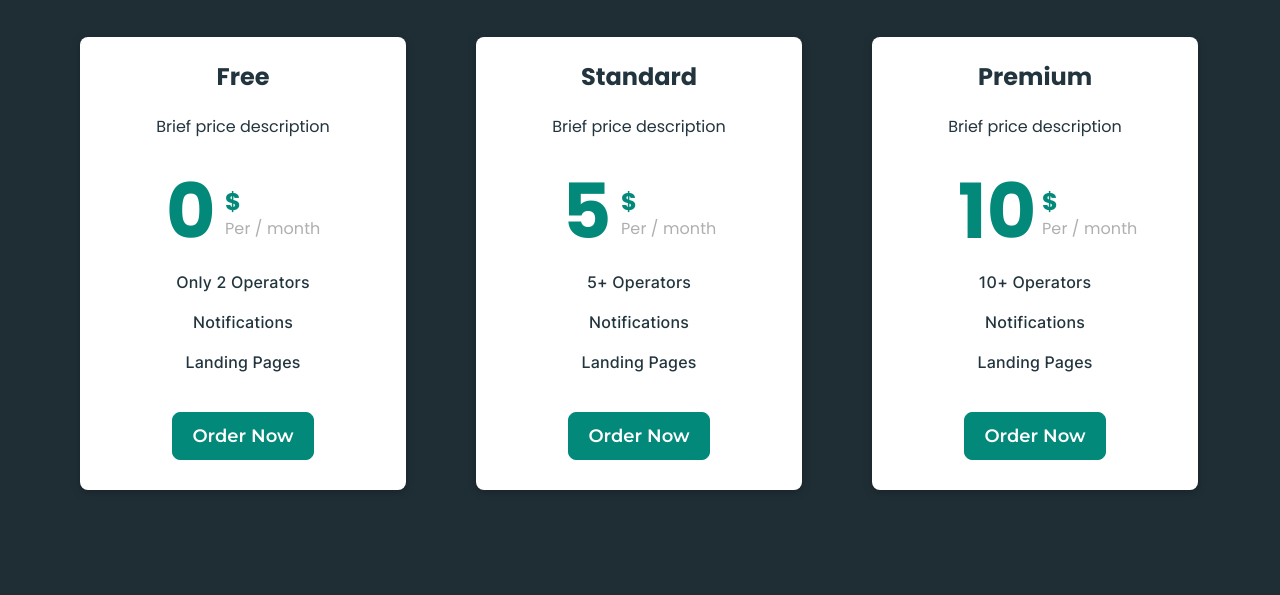
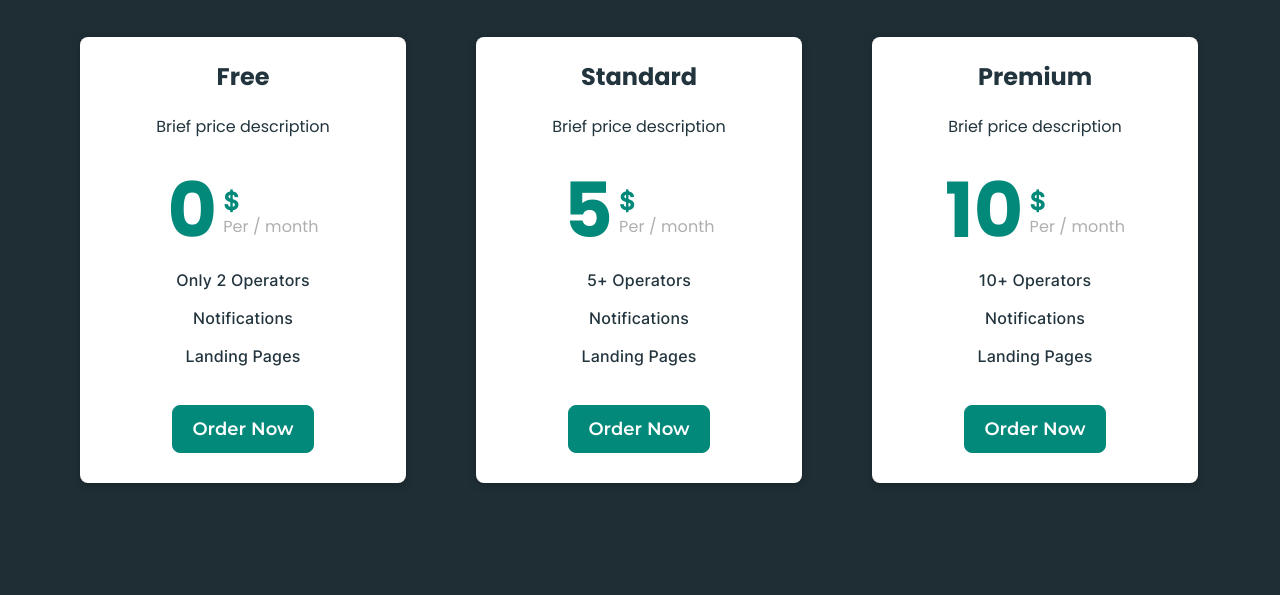
Before and after one commit to hungnguyenhuu-agilityio/thanhnguyen-html-css-practice-one, a website built with Parcel: page src/index.html in a window 1280 px wide. Shown: the part 1909-2504 px from the top of the page. Built offline with nearby package versions, Linux system fonts and the light colour scheme.

Commit message:
fix(card-price): update card-price for pricing section

```diff
--- a/src/assets/css/components/card.css
+++ b/src/assets/css/components/card.css
@@ -25,7 +25,6 @@
   text-align: center;
   font-family: var(--primary-font);
   font-size: var(--font-size-xl);
-  font-style: normal;
   font-weight: var(--fw-bold);
   line-height: 80px;
 }
@@ -36,48 +35,44 @@
   font-size: var(--font-size-sm);
   font-weight: var(--fw-regular);
   line-height: 20px;
-  padding-bottom: 25px;
+  padding-bottom: 24px;
 }
 
 .card-price {
   font-family: var(--primary-font);
-  padding-left: 86px;
-  position: relative;
+  display: flex;
+  justify-content: center;
 }
 
-.card-price::before {
-  content: "$";
+.price-title {
+  padding-left: 6px;
+  padding-top: 26px;
+}
+
+.dollar {
   color: var(--secondary-color);
+  font-family: var(--secondary-font);
   font-size: var(--font-size-xl);
   font-weight: var(--fw-bold);
   line-height: 30px;
   letter-spacing: 0.1px;
-  position: absolute;
-  top: 25px;
-  right: 165px;
 }
 
-.card-wrapper:hover .card-price::before {
+.period {
+  color: #afafaf;
+  font-family: var(--primary-font);
+  font-size: var(--font-size-sm);
+  font-weight: var(--fw-regular);
+  line-height: 19px;
+  letter-spacing: 0.1px;
+}
+
+.card-wrapper:hover .dollar {
   color: var(--primary-color);
 }
 
-.card-price::after {
-  content: "Per / month";
-  color: #afafaf;
-  font-size: var(--font-size-sm);
-  font-weight: var(--fw-regular);
-  letter-spacing: 0.1px;
-  position: absolute;
-  bottom: 25px;
-  left: 145px;
-}
-
-.card-wrapper:nth-child(3) .card-price::before {
-  right: 140px;
-}
-
-.card-wrapper:nth-child(3) .card-price::after {
-  left: 170px;
+.card-wrapper:hover .period {
+  color: #E0E0E0
 }
 
 .card-desc {
@@ -85,7 +80,7 @@
   font-family: var(--secondary-font);
   font-size: var(--font-size-sm);
   font-weight: 500;
-  line-height: 40px;
+  line-height: 38px;
   letter-spacing: 0.2px;
 }
 
--- a/src/assets/css/sections/index.css
+++ b/src/assets/css/sections/index.css
@@ -1,4 +1,4 @@
-@import url(price_table_section.css);
+@import url(pricing_section.css);
 @import url(hero_section.css);
 @import url(benefit_section.css);
 @import url(management_section.css);
--- a/src/index.html
+++ b/src/index.html
@@ -167,13 +167,17 @@
           </div>
           <div class="card-body">
             <div class="card-price">
-              <p class="price-number">0</p>
+              <span class="price-number">0</span>
+              <div class="price-title">
+                <span class="dollar">$</span>
+                <p class="period">Per / month</p>
+              </div>
             </div>
-            <div class="card-desc">
-              <p>Only 2 Operators</p>
-              <p>Notifications</p>
-              <p>Landing Pages</p>
-            </div>
+            <ul class="card-desc">
+              <li>Only 2 Operators</li>
+              <li>Notifications</li>
+              <li>Landing Pages</li>
+            </ul>
           </div>
           <div class="card-footer">
             <button class="btn btn-secondary card-button" type="submit">Order Now</button>
@@ -188,13 +192,17 @@
           </div>
           <div class="card-body">
             <div class="card-price">
-              <p class="price-number">5</p>
+              <span class="price-number">5</span>
+              <div class="price-title">
+                <span class="dollar">$</span>
+                <p class="period">Per / month</p>
+              </div>
             </div>
-            <div class="card-desc">
-              <p>5+ Operators</p>
-              <p>Notifications</p>
-              <p>Landing Pages</p>
-            </div>
+            <ul class="card-desc">
+              <li>5+ Operators</li>
+              <li>Notifications</li>
+              <li>Landing Pages</li>
+            </ul>
           </div>
           <div class="card-footer">
             <button class="btn btn-secondary card-button" type="submit">Order Now</button>
@@ -209,13 +217,17 @@
           </div>
           <div class="card-body">
             <div class="card-price">
-              <p class="price-number">10</p>
+              <span class="price-number">10</span>
+              <div class="price-title">
+                <span class="dollar">$</span>
+                <p class="period">Per / month</p>
+              </div>
             </div>
-            <div class="card-desc">
-              <p>10+ Operators</p>
-              <p>Notifications</p>
-              <p>Landing Pages</p>
-            </div>
+            <ul class="card-desc">
+              <li>10+ Operators</li>
+              <li>Notifications</li>
+              <li>Landing Pages</li>
+            </ul>
           </div>
           <div class="card-footer">
             <button class="btn btn-secondary card-button" type="submit">Order Now</button>
```
Also changed, not shown: src/assets/css/sections/pricing_section.css (renamed from src/assets/css/sections/price_table_section.css).
